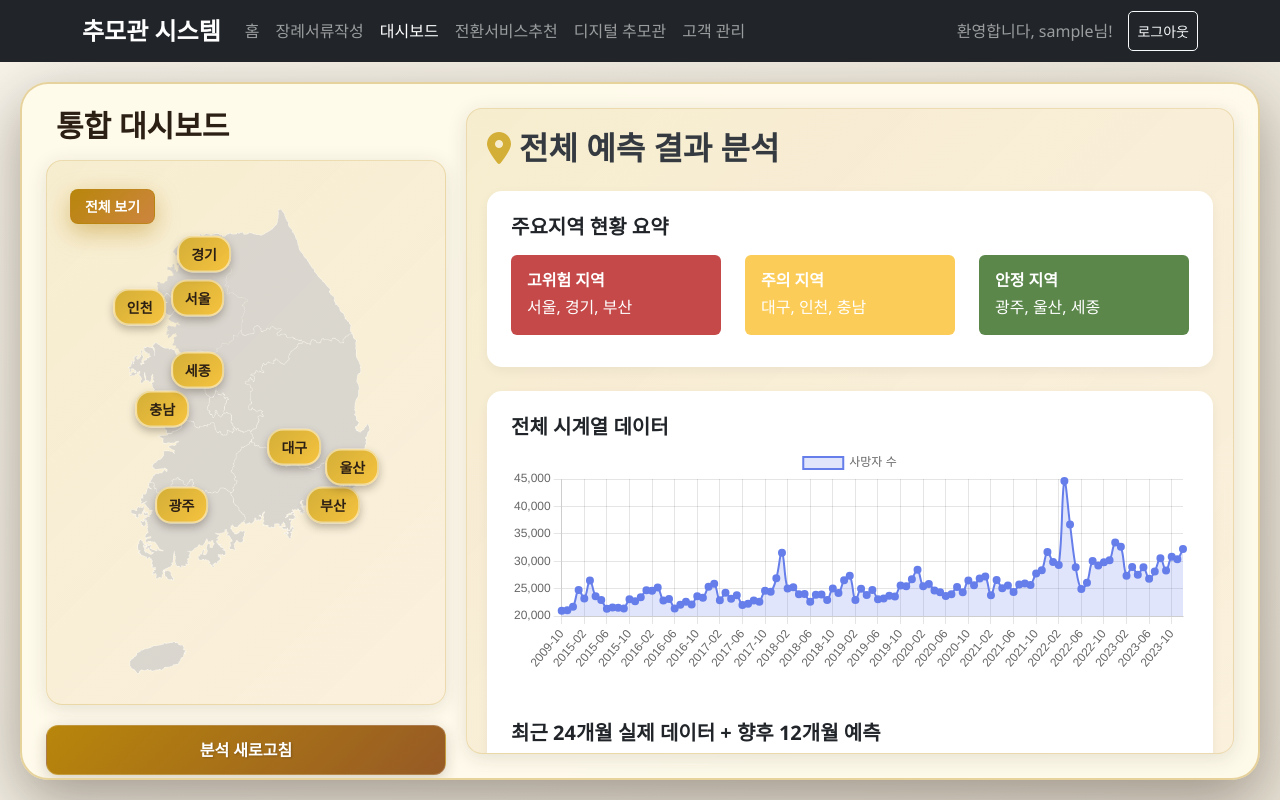
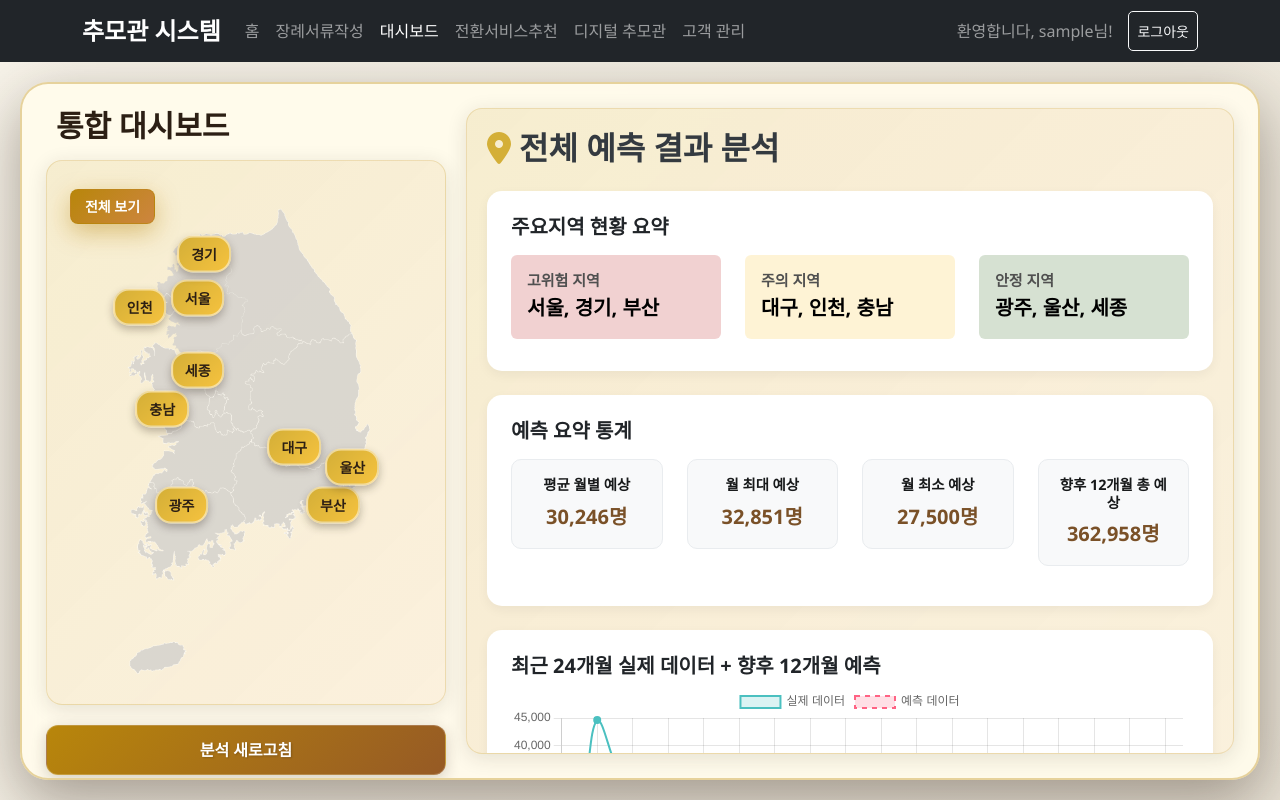
Before and after one commit to Aivle-Bigproject11/Front, a React (Create React App) app: page /menu2 in a window 1280 px wide. Built offline with nearby package versions, Linux system fonts and the light colour scheme; no server answers; sample sign-in values are in the browser's storage.

Commit message:
대시보드 1. 주요지역 현황 요약 색상 변경 2. 예측 요약 통계 글씨 색상 변경 3. 대시보드 분석 결과들 순서 수정

```diff
--- a/src/components/RegionDataDisplay.js
+++ b/src/components/RegionDataDisplay.js
@@ -10,9 +10,9 @@ ChartJS.register(CategoryScale, LinearScale, PointElement, LineElement, Title, T
 
 // 데이터 처리 로직 시작
 const nationalRegionStatus = [
-  { level: '고위험 지역', color: 'rgba(183, 28, 28, 0.8)', regions: ['서울', '경기', '부산'] },
-  { level: '주의 지역', color: 'rgba(251, 192, 45, 0.8)', regions: ['대구', '인천', '충남'] },
-  { level: '안정 지역', color: 'rgba(51, 105, 30, 0.8)', regions: ['광주', '울산', '세종'] },
+  { level: '고위험 지역', color: 'rgba(183, 28, 28, 0.2)', regions: ['서울', '경기', '부산'] },
+  { level: '주의 지역', color: 'rgba(251, 192, 45, 0.2)', regions: ['대구', '인천', '충남'] },
+  { level: '안정 지역', color: 'rgba(51, 105, 30, 0.2)', regions: ['광주', '울산', '세종'] },
 ];
 
 const generateRegionalData = (baseData, multiplier, regionName) => {
@@ -177,8 +177,8 @@ const RegionDataDisplay = ({ region }) => {
   // 요약 카드 컴포넌트
   const SummaryCard = ({ title, value }) => (
     <div className="text-center p-3" style={{ background: '#f8f9fa', borderRadius: '10px', border: '1px solid #e9ecef' }}>
-      <h6 style={{ color: '#6c757d', fontSize: '0.9rem', marginBottom: '8px' }}>{title}</h6>
-      <p className="fs-5 fw-bold mb-0" style={{ color: '#b59221ff' }}>{value}</p>
+      <h6 style={{ color: '#17191aff', fontSize: '0.9rem', marginBottom: '8px', fontWeight: 'bold' }}>{title}</h6>
+      <p className="fs-5 fw-bold mb-0" style={{ color: '#7a5128ff' }}>{value}</p>
     </div>
   );
 
@@ -188,7 +188,6 @@ const RegionDataDisplay = ({ region }) => {
     borderRadius: '15px',
     boxShadow: '0 4px 12px rgba(0,0,0,0.05)',
   };
-  // ▲▲▲▲▲ 스타일 원복 ▲▲▲▲▲
 
   return (
     <div>
@@ -204,22 +203,29 @@ const RegionDataDisplay = ({ region }) => {
         <Row>
           {data.regionStatus.map((status, index) => (
             <Col md={4} key={index} className="mb-2">
-              <div className="p-3 text-white rounded d-flex flex-column" style={{ backgroundColor: status.color, height: '100%' }}>
-                <h6 className="mb-1" style={{ fontWeight: 'bold' }}>{status.level}</h6>
-                <p className="fs-6 mb-0">{status.regions.join(', ')}</p>
+              <div className="p-3 text-black rounded d-flex flex-column" style={{ backgroundColor: status.color, height: '100%' }}>
+                <h6 className="mb-1" style={{ fontWeight: 'bold', fontSize: '15px', color: '#505050ff' }}>{status.level}</h6>
+                <p className="mb-0" style={{ fontWeight: 'bold', fontSize: '20px' }}>{status.regions.join(', ')}</p>
               </div>
             </Col>
           ))}
         </Row>
       </div>
 
+    {/* 예측 요약 통계 */}
+      <div className="p-4 mb-4" style={cardStyle}>
+        <h5 className="mb-3" style={{ fontWeight: '600' }}>예측 요약 통계</h5>
+        <Row>
+          <Col md={3} className="mb-3"><SummaryCard title="평균 월별 예상" value={data.predictionSummary.avg} /></Col>
+          <Col md={3} className="mb-3"><SummaryCard title="월 최대 예상" value={data.predictionSummary.max} /></Col>
+          <Col md={3} className="mb-3"><SummaryCard title="월 최소 예상" value={data.predictionSummary.min} /></Col>
+          <Col md={3} className="mb-3"><SummaryCard title="향후 12개월 총 예상" value={data.predictionSummary.totalNext12} /></Col>
+        </Row>
+      </div>
+
       {/* 차트 영역 */}
       <div className="p-4 mb-4" style={cardStyle}>
         <Row>
-          <Col md={12} className="mb-5">
-            <h5 style={{ fontWeight: '600' }}>전체 시계열 데이터</h5>
-            <Line options={chartOptions} data={longTermChartData} height={100} />
-          </Col>
           <Col md={12}>
             <h5 style={{ fontWeight: '600' }}>최근 24개월 실제 데이터 + 향후 12개월 예측</h5>
             <Line options={chartOptions} data={predictionChartData} height={100} />
@@ -249,16 +255,17 @@ const RegionDataDisplay = ({ region }) => {
         </Table>
       </div>
 
-      {/* 예측 요약 통계 */}
+        {/* 차트 영역 */}
       <div className="p-4 mb-4" style={cardStyle}>
-        <h5 className="mb-3" style={{ fontWeight: '600' }}>예측 요약 통계</h5>
         <Row>
-          <Col md={3} className="mb-3"><SummaryCard title="평균 월별 예상" value={data.predictionSummary.avg} /></Col>
-          <Col md={3} className="mb-3"><SummaryCard title="월 최대 예상" value={data.predictionSummary.max} /></Col>
-          <Col md={3} className="mb-3"><SummaryCard title="월 최소 예상" value={data.predictionSummary.min} /></Col>
-          <Col md={3} className="mb-3"><SummaryCard title="향후 12개월 총 예상" value={data.predictionSummary.totalNext12} /></Col>
+          <Col md={12} className="mb-5">
+            <h5 style={{ fontWeight: '600' }}>전체 시계열 데이터</h5>
+            <Line options={chartOptions} data={longTermChartData} height={100} />
+          </Col>
         </Row>
       </div>
+
+
     </div>
   );
 };
```
